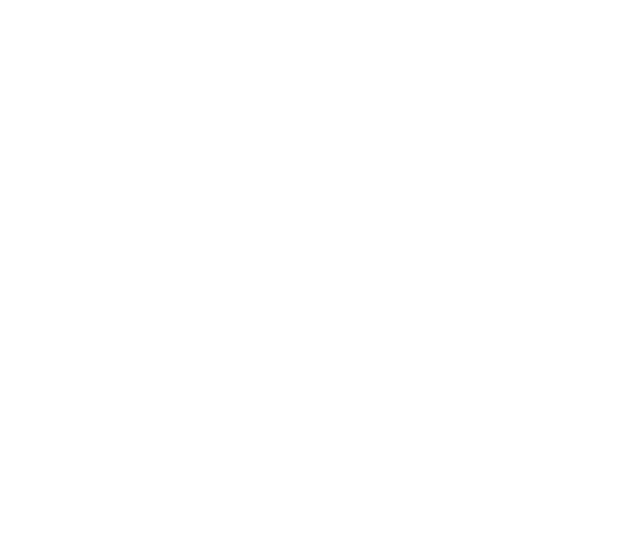
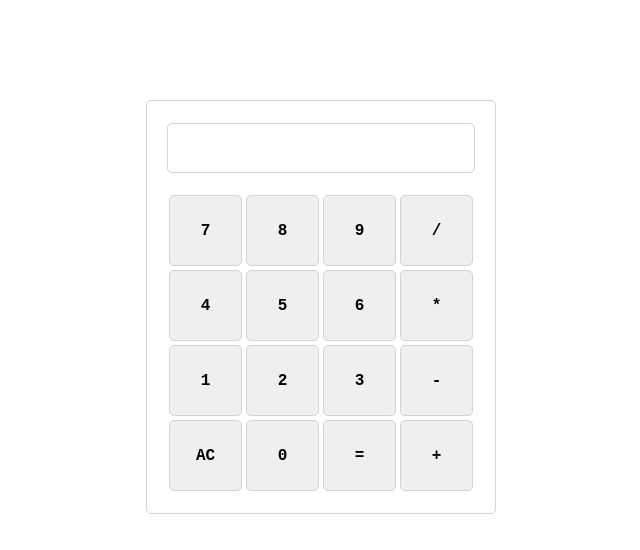
Before and after one commit to ClaudioCamba/calculator, a plain HTML site: page index.html in a window 1280 px wide. Shown: the whole page, without its empty margins (319-959 px from the left). Drawn offline with Linux system fonts and the light colour scheme.

Commit message:
Add valStoreShow() to populate calculator screen and also store it inside an array

```diff
--- a/css/style.css
+++ b/css/style.css
@@ -0,0 +1,73 @@
+/* All */
+* {
+  margin: 0;
+  padding: 0;
+  box-sizing: border-box;
+  font-size: 0;
+  font-family: "Courier New", monospace;
+  font-weight: bold;
+}
+
+/* Calculator */
+.calculator-container {
+  display: flex;
+  justify-content: center;
+  align-items: center;
+}
+
+.calculator-wrap {
+  border: 1px solid lightgrey;
+  display: flex;
+  flex-direction: column;
+  align-items: center;
+  justify-content: center;
+  padding: 20px;
+  margin-top: 100px;
+  width: 350px;
+  border-radius: 5px;
+}
+
+/* Screen */
+.cal-screen {
+  display: flex;
+  justify-content: end;
+  align-items: center;
+  border: 1px solid lightgrey;
+  height: 50px;
+  padding: 10px;
+  width: 100%;
+  border-radius: 5px;
+  margin: 2px 2px 20px 2px;
+  font-size: 24px;
+  letter-spacing: 2px;
+}
+
+/* Buttons */
+ul {
+  display: flex;
+  flex-wrap: wrap;
+  justify-content: center;
+  align-items: stretch;
+  width: 100%;
+  height: 300px;
+}
+
+li {
+  list-style-type: none;
+  width: 25%;
+  flex: 1 1 auto;
+  display: flex;
+}
+
+li button {
+  width: 100%;
+  padding: 5px;
+  font-size: 16px;
+  border: 1px solid lightgrey;
+  border-radius: 5px;
+  margin: 2px;
+}
+
+li button:hover {
+  cursor: pointer;
+}
--- a/index.html
+++ b/index.html
@@ -4,9 +4,33 @@
     <meta charset="UTF-8" />
     <meta http-equiv="X-UA-Compatible" content="IE=edge" />
     <meta name="viewport" content="width=device-width, initial-scale=1.0" />
-    <script type="text/javascript" src="js/script.js"></script>
+    <script type="text/javascript" src="js/script.js" defer></script>
     <link rel="stylesheet" href="css/style.css" />
     <title>Calculator</title>
   </head>
-  <body></body>
+  <body>
+    <div class="calculator-container">
+      <div class="calculator-wrap">
+        <p class="cal-screen"></p>
+        <ul class="cal-buttons">
+          <li><button>7</button></li>
+          <li><button>8</button></li>
+          <li><button>9</button></li>
+          <li><button>/</button></li>
+          <li><button>4</button></li>
+          <li><button>5</button></li>
+          <li><button>6</button></li>
+          <li><button>*</button></li>
+          <li><button>1</button></li>
+          <li><button>2</button></li>
+          <li><button>3</button></li>
+          <li><button>-</button></li>
+          <li><button>AC</button></li>
+          <li><button>0</button></li>
+          <li><button>=</button></li>
+          <li><button>+</button></li>
+        </ul>
+      </div>
+    </div>
+  </body>
 </html>
--- a/js/script.js
+++ b/js/script.js
@@ -1,4 +1,6 @@
-console.log('start');
+const calButtons = document.querySelectorAll('.cal-buttons li button');
+let domScreen = document.querySelector('.cal-screen'),
+    screenContent = [];
 
 // Add function
 function add(a, b) {
@@ -50,3 +52,16 @@ function operate(num1, op, num2) {
 }
 
 console.log(operate('2', '-', '2'))
+
+// Show clicked button on screen
+function storeVal(e) {
+    let isNum = /^\d+$/.test(this.textContent); // Using Regex to check if string is a number
+
+    if (isNum) {
+        screenContent.push(this.textContent);
+        domScreen.innerText = screenContent.join('');
+    }
+}
+
+// Button click eventlistener
+calButtons.forEach((btn) => btn.addEventListener('click', storeVal));
```
